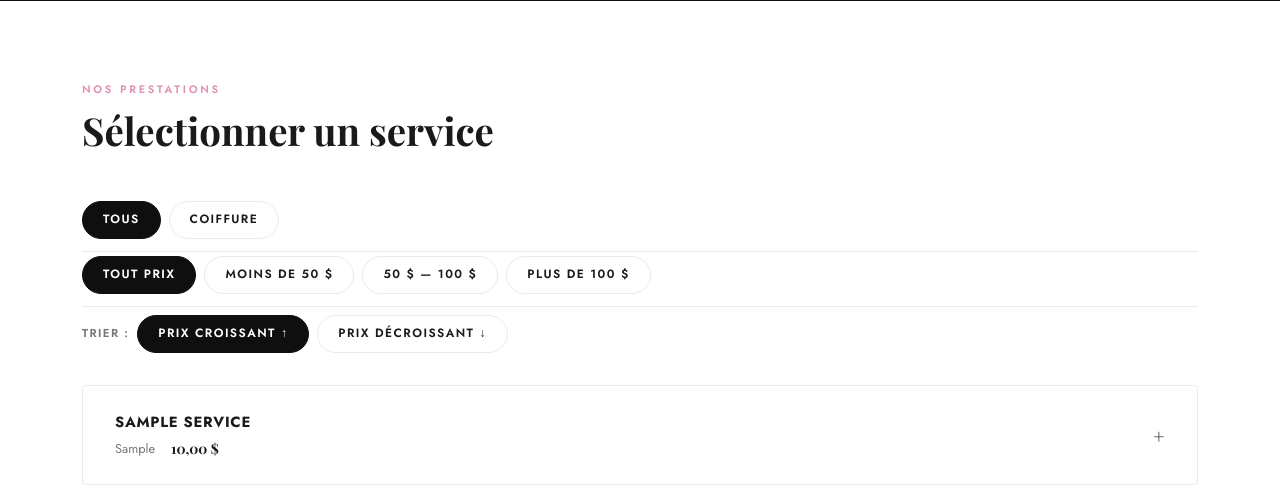
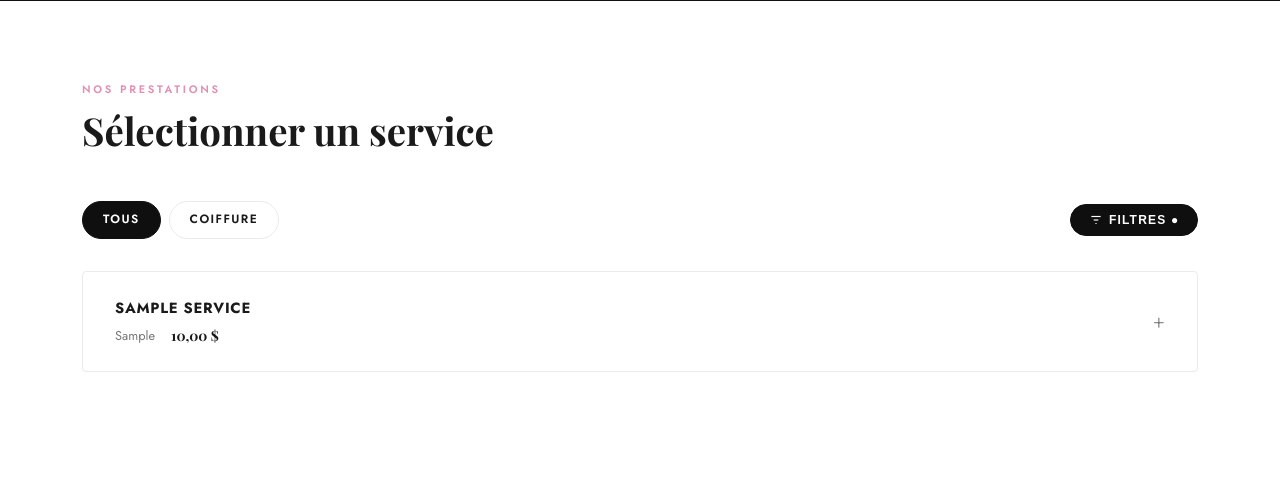
Before and after one commit to idrisstraore192/glow-by-riri, a Django app: page /booking/?sort=asc in a window 1280 px wide. Shown: the part 383-868 px from the top of the page. Run offline with Django 5.2, Linux system fonts and the light colour scheme; tables that the repository leaves empty hold one stand-in row (values such as "Sample post"); grey boxes marked "Sample" are stand-in pictures; some web fonts are replaced.

Commit message:
Consolidate price and sort filters into a single Filtres dropdown panel

```diff
--- a/static/css/styles.css
+++ b/static/css/styles.css
@@ -465,11 +465,17 @@ footer span { color: var(--rose); }
 .empty { text-align: center; color: var(--muted); padding: 5rem 2rem; font-size: 0.9rem; }
 
 /* ── SERVICE FILTERS ── */
-.service-filters-wrap { margin: 1.5rem 0 2rem; display: flex; flex-direction: column; gap: 0.75rem; }
+.service-filters-wrap { margin: 1.5rem 0 2rem; position: relative; }
+.service-filters-top { display: flex; align-items: center; justify-content: space-between; gap: 1rem; }
 .service-filters { display: flex; flex-wrap: wrap; gap: 0.5rem; }
-.price-filters { padding-top: 0.25rem; border-top: 1px solid var(--border); }
-.sort-filters { padding-top: 0.5rem; border-top: 1px solid var(--border); align-items: center; }
-.filter-label { font-size: 0.72rem; font-weight: 600; letter-spacing: 0.12em; text-transform: uppercase; color: var(--muted); }
+.filter-toggle-btn { display: flex; align-items: center; gap: 0.4rem; padding: 0.5rem 1.1rem; border: 1px solid var(--border); border-radius: 999px; background: var(--white); font-size: 0.75rem; font-weight: 600; letter-spacing: 0.1em; text-transform: uppercase; cursor: pointer; white-space: nowrap; transition: all 0.2s; flex-shrink: 0; }
+.filter-toggle-btn:hover, .filter-toggle-btn.has-active { background: var(--black); color: var(--white); border-color: var(--black); }
+.filter-panel { display: none; position: absolute; top: calc(100% + 0.5rem); right: 0; background: var(--white); border: 1px solid var(--border); border-radius: 8px; padding: 1.25rem 1.5rem; z-index: 50; min-width: 280px; box-shadow: 0 8px 32px rgba(0,0,0,0.1); }
+.filter-panel.open { display: block; }
+.filter-panel-section { margin-bottom: 1.25rem; }
+.filter-panel-section:last-child { margin-bottom: 0; }
+.filter-panel-label { font-size: 0.7rem; font-weight: 700; letter-spacing: 0.14em; text-transform: uppercase; color: var(--muted); margin-bottom: 0.6rem; }
+.filter-panel-options { display: flex; flex-wrap: wrap; gap: 0.4rem; }
 .filter-label { font-size: 0.72rem; font-weight: 600; letter-spacing: 0.12em; text-transform: uppercase; color: var(--muted); }
 .service-filter-btn { display: inline-block; padding: 0.5rem 1.25rem; border: 1px solid var(--border); border-radius: 999px; font-size: 0.75rem; font-weight: 600; letter-spacing: 0.12em; text-transform: uppercase; text-decoration: none; color: var(--text); background: var(--white); transition: all 0.2s; }
 .service-filter-btn:hover { background: var(--black); color: var(--white); border-color: var(--black); }
--- a/templates/booking/booking.html
+++ b/templates/booking/booking.html
@@ -19,22 +19,37 @@
     </div>
 
     <div class="service-filters-wrap">
+        <div class="service-filters-top">
             <div class="service-filters">
-            <a href="/booking/{% if active_price %}?price={{ active_price }}{% endif %}" class="service-filter-btn {% if not active_category %}active{% endif %}">Tous</a>
+                <a href="/booking/{% if active_price %}?price={{ active_price }}{% endif %}{% if active_sort %}&sort={{ active_sort }}{% endif %}" class="service-filter-btn {% if not active_category %}active{% endif %}">Tous</a>
                 {% for cat_key, cat_label in categories %}
-            <a href="/booking/?category={{ cat_key }}{% if active_price %}&price={{ active_price }}{% endif %}" class="service-filter-btn {% if active_category == cat_key %}active{% endif %}">{{ cat_label }}</a>
+                <a href="/booking/?category={{ cat_key }}{% if active_price %}&price={{ active_price }}{% endif %}{% if active_sort %}&sort={{ active_sort }}{% endif %}" class="service-filter-btn {% if active_category == cat_key %}active{% endif %}">{{ cat_label }}</a>
                 {% endfor %}
             </div>
-        <div class="service-filters price-filters">
-            <a href="/booking/{% if active_category %}?category={{ active_category }}{% endif %}" class="service-filter-btn {% if not active_price %}active{% endif %}">Tout prix</a>
+            <button class="filter-toggle-btn {% if active_price or active_sort %}has-active{% endif %}" onclick="toggleFilterPanel()">
+                <svg width="14" height="14" viewBox="0 0 24 24" fill="none" stroke="currentColor" stroke-width="2"><line x1="4" y1="6" x2="20" y2="6"/><line x1="8" y1="12" x2="16" y2="12"/><line x1="11" y1="18" x2="13" y2="18"/></svg>
+                Filtres{% if active_price or active_sort %} ●{% endif %}
+            </button>
+        </div>
+
+        <div class="filter-panel" id="filterPanel">
+            <div class="filter-panel-section">
+                <p class="filter-panel-label">Tranche de prix</p>
+                <div class="filter-panel-options">
+                    <a href="/booking/?{% if active_category %}category={{ active_category }}&{% endif %}{% if active_sort %}sort={{ active_sort }}{% endif %}" class="service-filter-btn {% if not active_price %}active{% endif %}">Tout prix</a>
                     <a href="/booking/?{% if active_category %}category={{ active_category }}&{% endif %}price=0-50{% if active_sort %}&sort={{ active_sort }}{% endif %}" class="service-filter-btn {% if active_price == '0-50' %}active{% endif %}">Moins de 50 $</a>
                     <a href="/booking/?{% if active_category %}category={{ active_category }}&{% endif %}price=50-100{% if active_sort %}&sort={{ active_sort }}{% endif %}" class="service-filter-btn {% if active_price == '50-100' %}active{% endif %}">50 $ — 100 $</a>
                     <a href="/booking/?{% if active_category %}category={{ active_category }}&{% endif %}price=100+{% if active_sort %}&sort={{ active_sort }}{% endif %}" class="service-filter-btn {% if active_price == '100+' %}active{% endif %}">Plus de 100 $</a>
                 </div>
-        <div class="service-filters sort-filters">
-            <span class="filter-label">Trier :</span>
-            <a href="/booking/?{% if active_category %}category={{ active_category }}&{% endif %}{% if active_price %}price={{ active_price }}&{% endif %}sort=asc" class="service-filter-btn {% if active_sort == 'asc' %}active{% endif %}">Prix croissant ↑</a>
-            <a href="/booking/?{% if active_category %}category={{ active_category }}&{% endif %}{% if active_price %}price={{ active_price }}&{% endif %}sort=desc" class="service-filter-btn {% if active_sort == 'desc' %}active{% endif %}">Prix décroissant ↓</a>
+            </div>
+            <div class="filter-panel-section">
+                <p class="filter-panel-label">Trier par prix</p>
+                <div class="filter-panel-options">
+                    <a href="/booking/?{% if active_category %}category={{ active_category }}&{% endif %}{% if active_price %}price={{ active_price }}&{% endif %}" class="service-filter-btn {% if not active_sort %}active{% endif %}">Par défaut</a>
+                    <a href="/booking/?{% if active_category %}category={{ active_category }}&{% endif %}{% if active_price %}price={{ active_price }}&{% endif %}sort=asc" class="service-filter-btn {% if active_sort == 'asc' %}active{% endif %}">Croissant ↑</a>
+                    <a href="/booking/?{% if active_category %}category={{ active_category }}&{% endif %}{% if active_price %}price={{ active_price }}&{% endif %}sort=desc" class="service-filter-btn {% if active_sort == 'desc' %}active{% endif %}">Décroissant ↓</a>
+                </div>
+            </div>
         </div>
     </div>
 
@@ -174,6 +189,18 @@
 </div>
 
 <script>
+function toggleFilterPanel() {
+    var panel = document.getElementById('filterPanel');
+    panel.classList.toggle('open');
+}
+document.addEventListener('click', function(e) {
+    var panel = document.getElementById('filterPanel');
+    var btn = document.querySelector('.filter-toggle-btn');
+    if (panel && btn && !panel.contains(e.target) && !btn.contains(e.target)) {
+        panel.classList.remove('open');
+    }
+});
+
 var sliderIndexes = {};
 
 function slideService(id, dir) {
```
Lines whose indentation alone changed are shown as unchanged.
